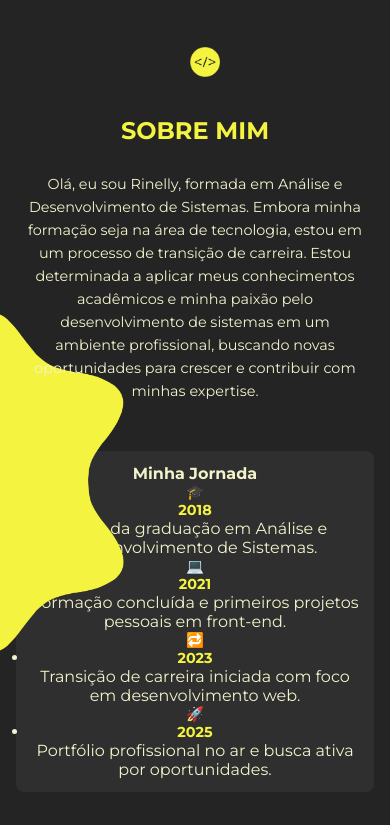
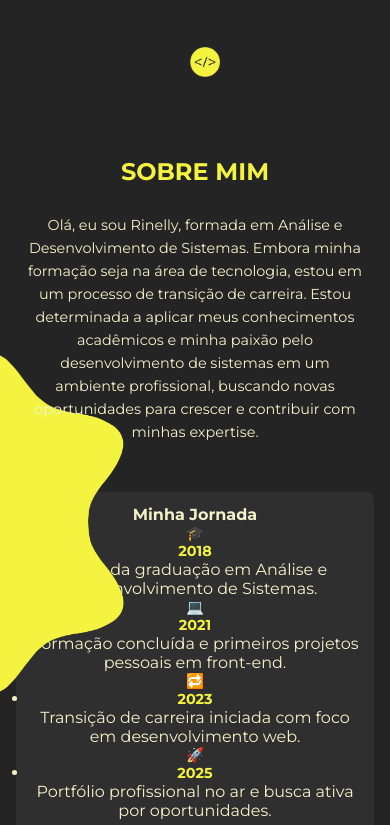
Before and after one commit to Rinelly/portfolio-rinelly, a plain HTML site: page index.html in a window 390 px wide. Shown: the part 499-1324 px from the top of the page. Drawn offline with Linux system fonts and the light colour scheme.

Commit message:
Atualizando a responsividade

```diff
--- a/css/responsive.css
+++ b/css/responsive.css
@@ -92,6 +92,9 @@
 
 /* Responsividade da seção Sobre Mim */
 @media (max-width: 768px) {
+    #secao-sobre-mim{
+        margin-top: clamp(5rem, 5vw, 2rem);
+    }
     .sobre-container {
         padding: 0 2rem;
     }
@@ -122,6 +125,10 @@
 }
 
 @media (max-width: 480px) {
+    #secao-sobre-mim{
+        margin-top: clamp(5rem, 5vw, 2rem);
+    }
+
     .sobre-container {
         padding: 0 1rem;
     }
```
